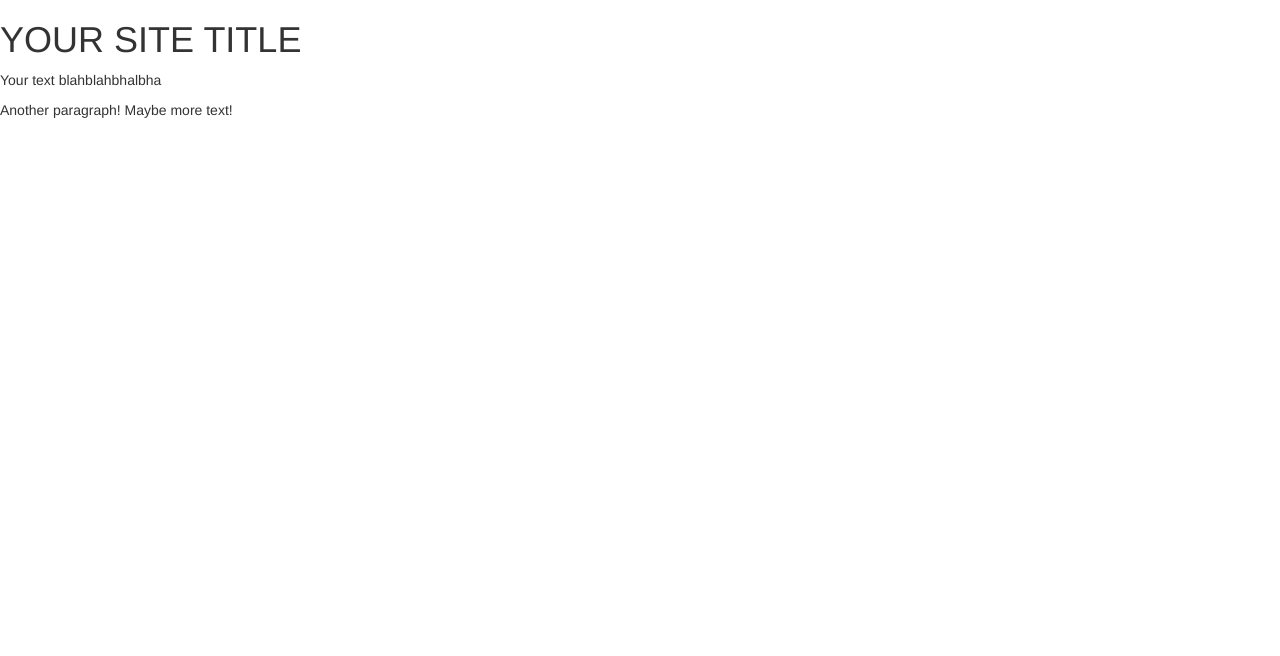
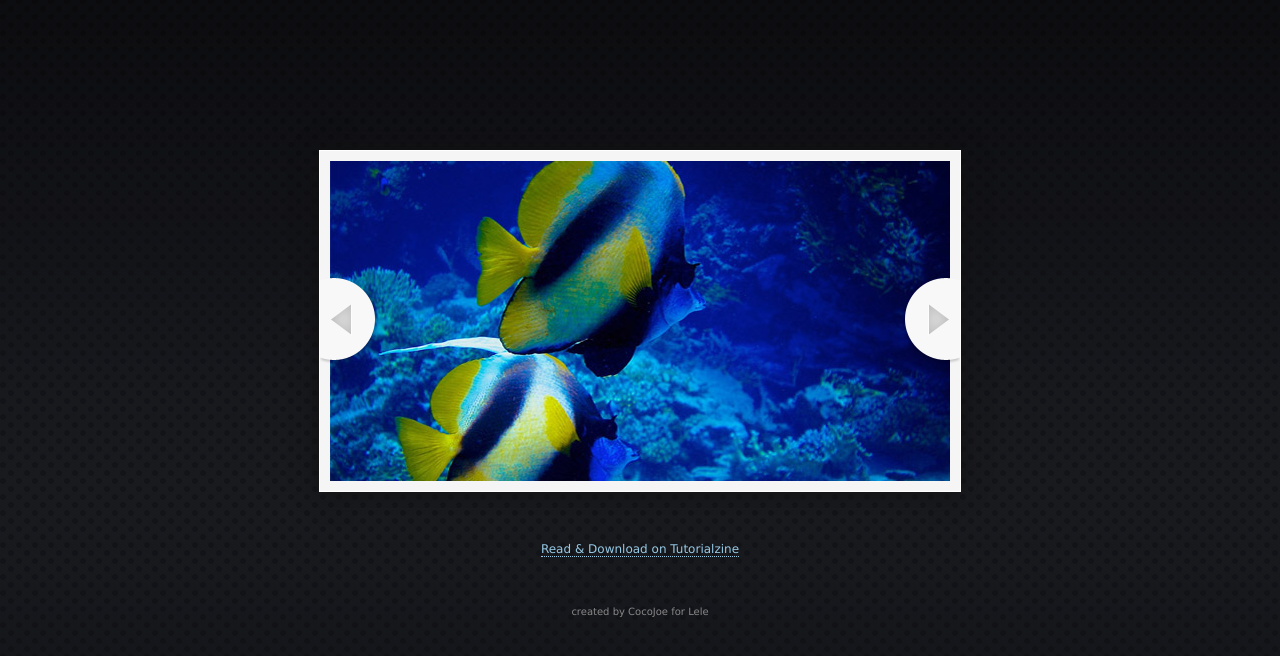
Before and after one commit to cocojoe0220/cocojoe0220.github.io, a plain HTML site: page index.html in a window 1280 px wide. Drawn offline with nearby package versions, Linux system fonts and the light colour scheme.

Commit message:
Initial commit

```diff
--- a/index.html
+++ b/index.html
@@ -1,15 +1,33 @@
 <!DOCTYPE html>
 <html>
 <head>
-  <meta charset="utf-8">
-  <title>YOUR SITE TITLE</title>
-  <!-- Add some style to your site, see http://getbootstrap.com for details -->
-  <link rel="stylesheet"
-  href="https://maxcdn.bootstrapcdn.com/bootstrap/3.3.4/css/bootstrap.min.css">
+<meta http-equiv="Content-Type" content="text/html; charset=utf-8" />
+<title>An HTML5 Slideshow w/ Canvas &amp; jQuery | Tutorialzine Demo</title>
+
+<link rel="stylesheet" type="text/css" href="styles.css" />
+
 </head>
+
 <body>
-  <h1>YOUR SITE TITLE</h1>
-  <p>Your text blahblahbhalbha</p>
-  <p>Another paragraph!  Maybe more text!</p>
+
+<div id="slideshow">
+
+	<ul class="slides">
+    	<li><img src="img/photos/1.jpg" width="620" height="320" alt="Marsa Alam underawter close up" /></li>
+        <li><img src="img/photos/2.jpg" width="620" height="320" alt="Turrimetta Beach - Dawn" /></li>
+        <li><img src="img/photos/3.jpg" width="620" height="320" alt="Power Station" /></li>
+        <li><img src="img/photos/4.jpg" width="620" height="320" alt="Colors of Nature" /></li>
+    </ul>
+
+    <span class="arrow previous"></span>
+    <span class="arrow next"></span>
+</div>
+
+
+<p class="tzine"><a href="http://tutorialzine.com/2010/09/html5-canvas-slideshow-jquery/">Read &amp; Download on Tutorialzine</a></p>
+<p class="credit">created by CocoJoe for Lele</p>
+
+<script src="http://ajax.googleapis.com/ajax/libs/jquery/1.4.2/jquery.min.js"></script>
+<script src="script.js"></script>
 </body>
 </html>
--- /dev/null
+++ b/script.js
@@ -0,0 +1,130 @@
+$(window).load(function(){
+
+	// We are listening to the window.load event, so we can be sure
+	// that the images in the slideshow are loaded properly.
+
+
+	// Testing wether the current browser supports the canvas element:
+	var supportCanvas = 'getContext' in document.createElement('canvas');
+
+	// The canvas manipulations of the images are CPU intensive,
+	// this is why we are using setTimeout to make them asynchronous
+	// and improve the responsiveness of the page.
+
+	var slides = $('#slideshow li'),
+		current = 0,
+		slideshow = {width:0,height:0};
+
+	setTimeout(function(){
+
+		window.console && window.console.time && console.time('Generated In');
+
+		if(supportCanvas){
+			$('#slideshow img').each(function(){
+
+				if(!slideshow.width){
+					// Taking the dimensions of the first image:
+					slideshow.width = this.width;
+					slideshow.height = this.height;
+				}
+
+				// Rendering the modified versions of the images:
+				createCanvasOverlay(this);
+			});
+		}
+
+		window.console && window.console.timeEnd && console.timeEnd('Generated In');
+
+		$('#slideshow .arrow').click(function(){
+			var li			= slides.eq(current),
+				canvas		= li.find('canvas'),
+				nextIndex	= 0;
+
+			// Depending on whether this is the next or previous
+			// arrow, calculate the index of the next slide accordingly.
+
+			if($(this).hasClass('next')){
+				nextIndex = current >= slides.length-1 ? 0 : current+1;
+			}
+			else {
+				nextIndex = current <= 0 ? slides.length-1 : current-1;
+			}
+
+			var next = slides.eq(nextIndex);
+
+			if(supportCanvas){
+
+				// This browser supports canvas, fade it into view:
+
+				canvas.fadeIn(function(){
+
+					// Show the next slide below the current one:
+					next.show();
+					current = nextIndex;
+
+					// Fade the current slide out of view:
+					li.fadeOut(function(){
+						li.removeClass('slideActive');
+						canvas.hide();
+						next.addClass('slideActive');
+					});
+				});
+			}
+			else {
+
+				// This browser does not support canvas.
+				// Use the plain version of the slideshow.
+
+				current=nextIndex;
+				next.addClass('slideActive').show();
+				li.removeClass('slideActive').hide();
+			}
+		});
+
+	},100);
+
+	// This function takes an image and renders
+	// a version of it similar to the Overlay blending
+	// mode in Photoshop.
+
+	function createCanvasOverlay(image){
+
+		var canvas			= document.createElement('canvas'),
+			canvasContext	= canvas.getContext("2d");
+
+		// Make it the same size as the image
+		canvas.width = slideshow.width;
+		canvas.height = slideshow.height;
+
+		// Drawing the default version of the image on the canvas:
+		canvasContext.drawImage(image,0,0);
+
+
+		// Taking the image data and storing it in the imageData array:
+		var imageData	= canvasContext.getImageData(0,0,canvas.width,canvas.height),
+			data		= imageData.data;
+
+		// Loop through all the pixels in the imageData array, and modify
+		// the red, green, and blue color values.
+
+		for(var i = 0,z=data.length;i<z;i++){
+
+			// The values for red, green and blue are consecutive elements
+			// in the imageData array. We modify the three of them at once:
+
+			data[i] = ((data[i] < 128) ? (2*data[i]*data[i] / 255) : (255 - 2 * (255 - data[i]) * (255 - data[i]) / 255));
+			data[++i] = ((data[i] < 128) ? (2*data[i]*data[i] / 255) : (255 - 2 * (255 - data[i]) * (255 - data[i]) / 255));
+			data[++i] = ((data[i] < 128) ? (2*data[i]*data[i] / 255) : (255 - 2 * (255 - data[i]) * (255 - data[i]) / 255));
+
+			// After the RGB elements is the alpha value, but we leave it the same.
+			++i;
+		}
+
+		// Putting the modified imageData back to the canvas.
+		canvasContext.putImageData(imageData,0,0);
+
+		// Inserting the canvas in the DOM, before the image:
+		image.parentNode.insertBefore(canvas,image);
+	}
+
+});
--- /dev/null
+++ b/styles.css
@@ -0,0 +1,111 @@
+*{
+	margin:0;
+	padding:0;
+}
+
+body{
+	color:#eee;
+	background:url('img/bg.jpg') repeat-x #0c0d10;
+	font:13px "Lucida Sans Unicode",Arial,Helvetica,sans-serif;
+}
+
+#slideshow{
+	background-color:#F5F5F5;
+	border:1px solid #FFFFFF;
+	height:340px;
+	margin:150px auto 0;
+	position:relative;
+	width:640px;
+
+	-moz-box-shadow:0 0 22px #111;
+	-webkit-box-shadow:0 0 22px #111;
+	box-shadow:0 0 22px #111;
+}
+
+#slideshow ul{
+	height:320px;
+	left:10px;
+	list-style:none outside none;
+	overflow:hidden;
+	position:absolute;
+	top:10px;
+	width:620px;
+}
+
+#slideshow li{
+	position:absolute;
+	display:none;
+	z-index:10;
+}
+
+#slideshow li:first-child{
+	display:block;
+	z-index:1000;
+}
+
+#slideshow .slideActive{
+	z-index:1000;
+}
+
+#slideshow canvas{
+	display:none;
+	position:absolute;
+	z-index:100;
+}
+
+#slideshow .arrow{
+	height:86px;
+	width:60px;
+	position:absolute;
+	background:url('img/arrows.png') no-repeat;
+	top:50%;
+	margin-top:-43px;
+	cursor:pointer;
+	z-index:5000;
+}
+
+#slideshow .previous{ background-position:left top;left:0;}
+#slideshow .previous:hover{ background-position:left bottom;}
+
+#slideshow .next{ background-position:right top;right:0;}
+#slideshow .next:hover{ background-position:right bottom;}
+
+
+/* The following styles are only used for the styling of the demo page */
+
+p.tzine{
+	text-align:center;
+	font-size:12px;
+	margin:50px;
+}
+
+p.credit{
+	text-align:center;
+	color:#888;
+	font-size:10px;
+}
+
+p.credit a,
+p.credit a:visited{
+	color:#ccc;
+	border-bottom-color:#aaa;
+}
+
+p.credit a:hover{
+	border-bottom-color:transparent;
+}
+
+a, a:visited {
+	text-decoration:none;
+	outline:none;
+	border-bottom:1px dotted #97cae6;
+	color:#97cae6;
+}
+
+a:hover{
+	border-bottom:1px dashed transparent;
+}
+
+.clear{
+	clear:both;
+}
```
Also changed, not shown: img/arrows.png (added), img/bg.jpg (added), img/photos/1.jpg (added), img/photos/2.jpg (added), img/photos/3.jpg (added), img/photos/4.jpg (added), 2 other files.
